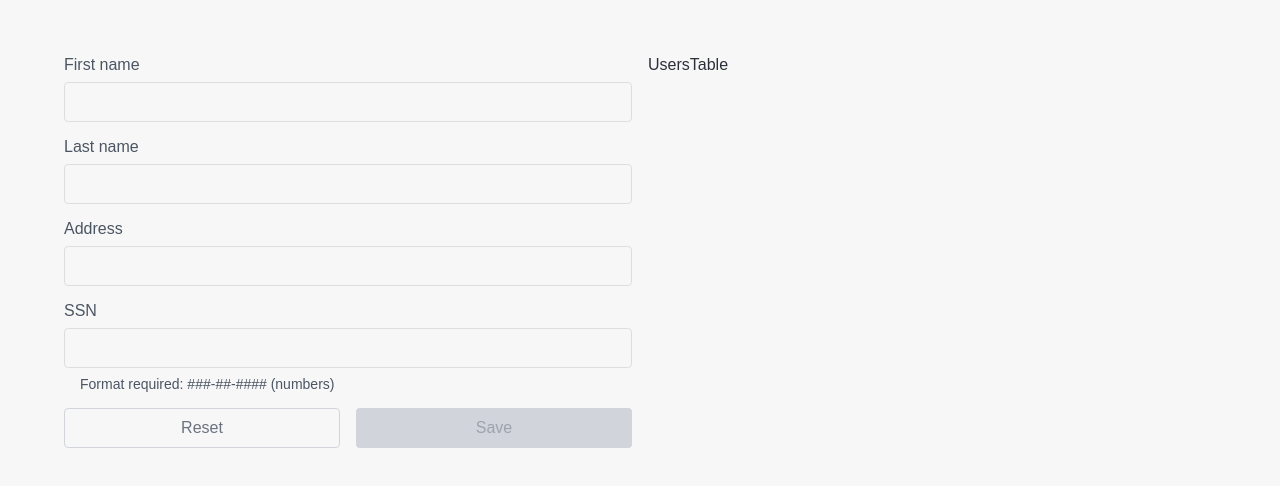
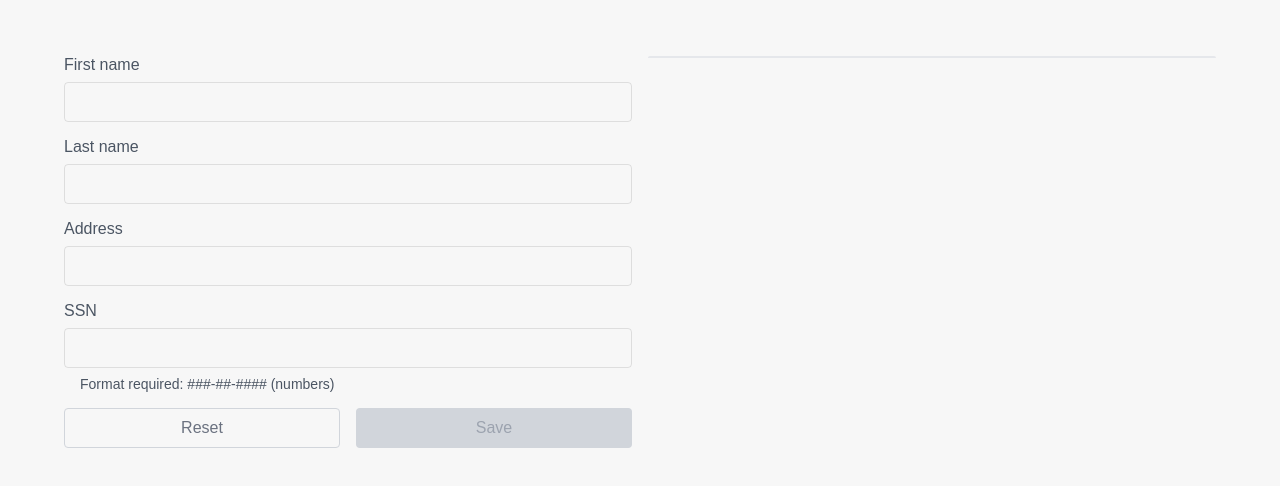
Before and after one commit to aguirrealvaro/newc, a React app: page / in a window 1280 px wide. Shown: the top 486 px of the page. Built offline with nearby package versions, Linux system fonts and the light colour scheme; the HTML template or start-up script is replaced by a standard one.

Commit message:
ADd empty table

```diff
--- a/src/containers/Home/components/UsersTable/UsersTable.tsx
+++ b/src/containers/Home/components/UsersTable/UsersTable.tsx
@@ -1,8 +1,13 @@
 import { FunctionComponent } from "react";
 import styled from "styled-components";
+import { Table } from "@/components";
 
 export const UsersTable: FunctionComponent = () => {
-  return <Container>UsersTable</Container>;
+  return (
+    <Container>
+      <Table columns={[]} data={[]} />
+    </Container>
+  );
 };
 
 const Container = styled.div`
```
